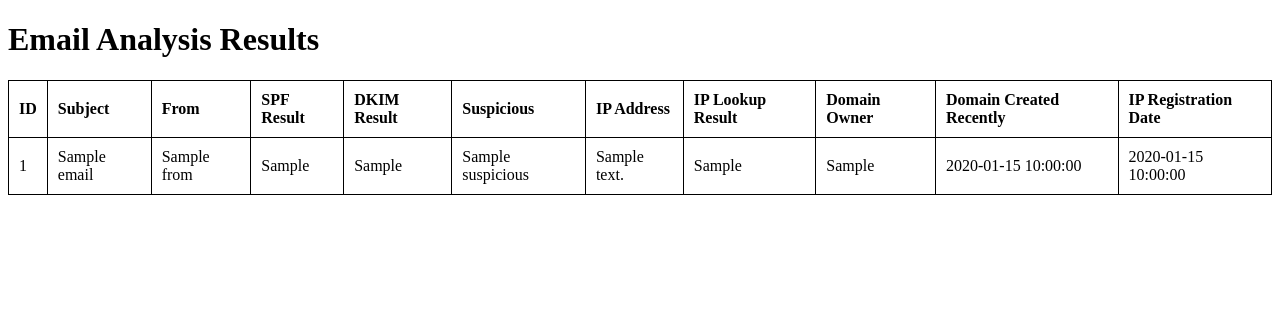
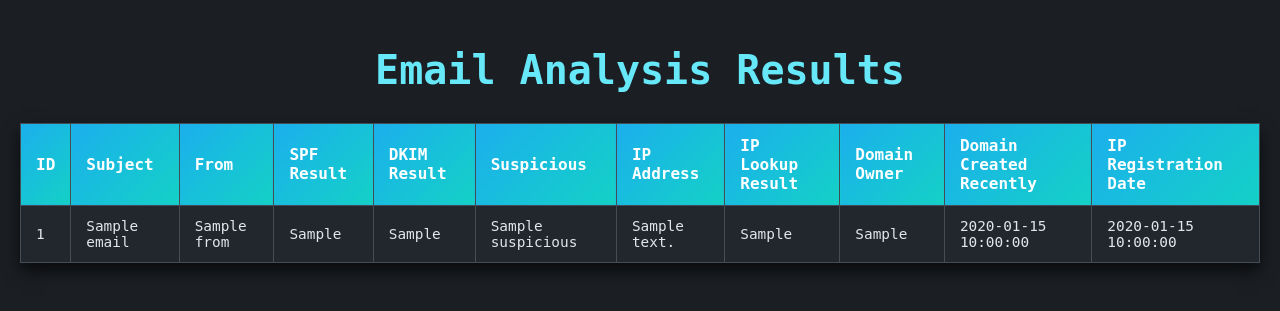
Before and after one commit to J4MB0T/v3-phishing-detector, a Flask app: template templates/results.html in a window 1280 px wide. Shown: the top 311 px of the page. Run offline with Flask 3, Linux system fonts and the light colour scheme; the template is opened without the code that fills it: most values are stand-ins (such as "Sample title", 1, 10 or a date in 2020).

Commit message:
Adding styling

```diff
--- a/templates/results.html
+++ b/templates/results.html
@@ -5,16 +5,77 @@
     <meta name="viewport" content="width=device-width, initial-scale=1.0">
     <title>Email Analysis Results</title>
     <style>
+        /* Dark mode background and text colors */
+        body {
+            background-color: #1b1f24;
+            color: #e0e6ed;
+            font-family: 'Roboto Mono', monospace;
+            margin: 0;
+            padding: 20px;
+        }
+
+        h1 {
+            text-align: center;
+            color: #67e8f9;
+            font-size: 2.5rem;
+            font-weight: 700;
+            margin-bottom: 30px;
+        }
+
+        /* Table styling */
         table {
             width: 100%;
             border-collapse: collapse;
+            background-color: #252a31;
+            box-shadow: 0px 8px 16px rgba(0, 0, 0, 0.7);
         }
-        table, th, td {
-            border: 1px solid black;
+
+        th, td {
+            padding: 12px 15px;
+            text-align: left;
+            border: 1px solid #444c56;
         }
-        th, td {
-            padding: 10px;
-            text-align: left;
+
+        th {
+            background: linear-gradient(135deg, #1bafed, #14d1c6);
+            color: #ffffff;
+            font-weight: 700;
+            font-size: 1rem;
+        }
+
+        td {
+            color: #e0e6ed;
+            font-size: 0.9rem;
+            transition: background-color 0.3s ease;
+        }
+
+        /* Hover effects on table rows */
+        tr:hover {
+            background-color: #2d333b;
+        }
+
+        /* For better readability, alternate row colors */
+        tbody tr:nth-child(odd) {
+            background-color: #22272e;
+        }
+
+        tbody tr:nth-child(even) {
+            background-color: #2d333b;
+        }
+
+        /* Responsive Design */
+        @media (max-width: 768px) {
+            table {
+                font-size: 0.8rem;
+            }
+
+            h1 {
+                font-size: 2rem;
+            }
+
+            th, td {
+                padding: 8px 10px;
+            }
         }
     </style>
 </head>
```
